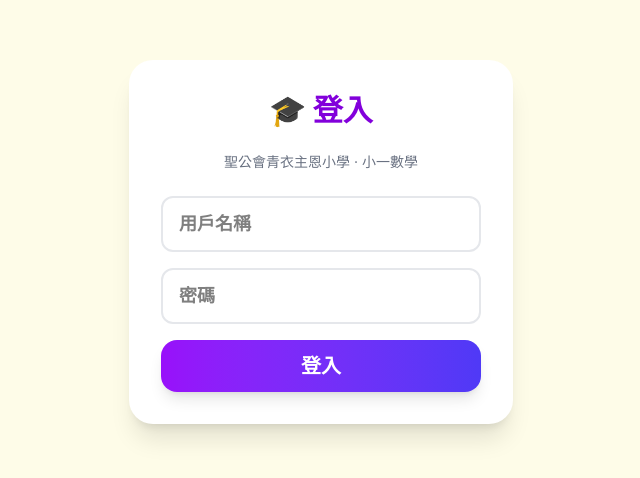
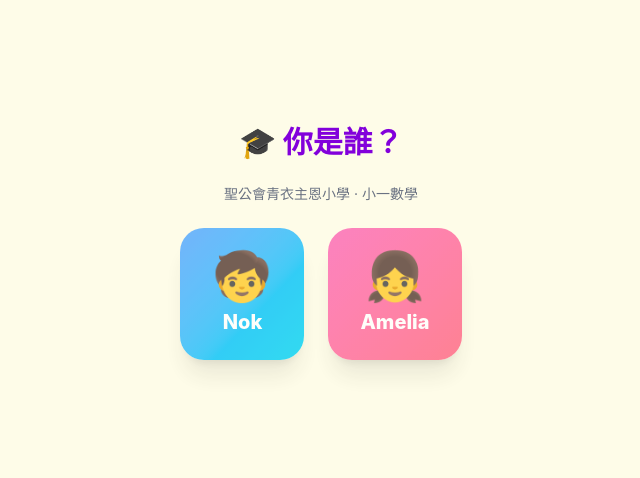
Before and after one commit to chrisfungykk/hk-p1-math-learning-platform, a React (Vite) app: page /#/login in a window 1280 px wide. Shown: the part 158-636 px from the top of the page, without its empty margins (319-959 px from the left). Built offline with nearby package versions, Linux system fonts and the light colour scheme.

Commit message:
feat: simplify login to user selection buttons

```diff
--- a/src/pages/LoginPage.tsx
+++ b/src/pages/LoginPage.tsx
@@ -2,16 +2,27 @@ import { useState } from 'react';
 import { useNavigate } from 'react-router-dom';
 import { useAuth } from '../services/auth';
 
+const USERS = [
+  { username: 'Nok', emoji: '🧒', color: 'from-blue-400 to-cyan-400' },
+  { username: 'Amelia', emoji: '👧', color: 'from-pink-400 to-rose-400' },
+];
+
 export default function LoginPage() {
   const { login } = useAuth();
   const navigate = useNavigate();
-  const [username, setUsername] = useState('');
+  const [selected, setSelected] = useState<string | null>(null);
   const [password, setPassword] = useState('');
   const [error, setError] = useState('');
 
-  const handleSubmit = (e: React.FormEvent) => {
-    e.preventDefault();
-    const err = login(username, password);
+  const handleSelect = (username: string) => {
+    setSelected(username);
+    setPassword('');
+    setError('');
+  };
+
+  const handleLogin = () => {
+    if (!selected) return;
+    const err = login(selected, password);
     if (err) {
       setError(err);
     } else {
@@ -20,37 +31,46 @@ export default function LoginPage() {
   };
 
   return (
-    <div className="min-h-screen bg-yellow-50 flex flex-col items-center justify-center p-4">
-      <div className="w-full max-w-sm bg-white rounded-3xl shadow-xl p-8 flex flex-col items-center gap-6">
-        <h1 className="text-3xl font-extrabold text-purple-700">🎓 登入</h1>
-        <p className="text-gray-500 text-sm">聖公會青衣主恩小學 · 小一數學</p>
+    <div className="min-h-screen bg-yellow-50 flex flex-col items-center justify-center p-4 gap-6">
+      <h1 className="text-3xl font-extrabold text-purple-700">🎓 你是誰？</h1>
+      <p className="text-gray-500 text-sm">聖公會青衣主恩小學 · 小一數學</p>
 
-        <form onSubmit={handleSubmit} className="w-full flex flex-col gap-4">
-          <input
-            type="text"
-            placeholder="用戶名稱"
-            value={username}
-            onChange={(e) => { setUsername(e.target.value); setError(''); }}
-            className="min-h-12 w-full rounded-xl border-2 border-gray-200 px-4 py-3 text-lg font-bold focus:border-purple-400 focus:outline-none"
-            autoComplete="username"
-          />
+      <div className="flex gap-6">
+        {USERS.map((u) => (
+          <button
+            key={u.username}
+            onClick={() => handleSelect(u.username)}
+            className={`flex flex-col items-center gap-2 rounded-3xl px-8 py-6 text-white font-extrabold text-xl shadow-xl transition-all bg-gradient-to-br ${u.color} ${
+              selected === u.username ? 'scale-110 ring-4 ring-yellow-300' : 'opacity-80 hover:opacity-100 hover:scale-105'
+            }`}
+          >
+            <span className="text-5xl">{u.emoji}</span>
+            <span>{u.username}</span>
+          </button>
+        ))}
+      </div>
+
+      {selected && (
+        <div className="flex flex-col items-center gap-3 w-full max-w-xs">
           <input
             type="password"
             placeholder="密碼"
             value={password}
             onChange={(e) => { setPassword(e.target.value); setError(''); }}
-            className="min-h-12 w-full rounded-xl border-2 border-gray-200 px-4 py-3 text-lg font-bold focus:border-purple-400 focus:outline-none"
+            onKeyDown={(e) => e.key === 'Enter' && handleLogin()}
+            className="min-h-12 w-full rounded-xl border-2 border-gray-200 px-4 py-3 text-lg font-bold text-center focus:border-purple-400 focus:outline-none"
+            autoFocus
             autoComplete="current-password"
           />
-          {error && <p className="text-red-500 text-sm font-bold text-center">{error}</p>}
+          {error && <p className="text-red-500 text-sm font-bold">{error}</p>}
           <button
-            type="submit"
+            onClick={handleLogin}
             className="min-h-12 w-full rounded-2xl bg-gradient-to-r from-purple-600 to-indigo-600 text-white text-xl font-extrabold py-3 shadow-lg hover:scale-[1.02] transition-transform"
           >
             登入
           </button>
-        </form>
-      </div>
+        </div>
+      )}
     </div>
   );
 }
```
